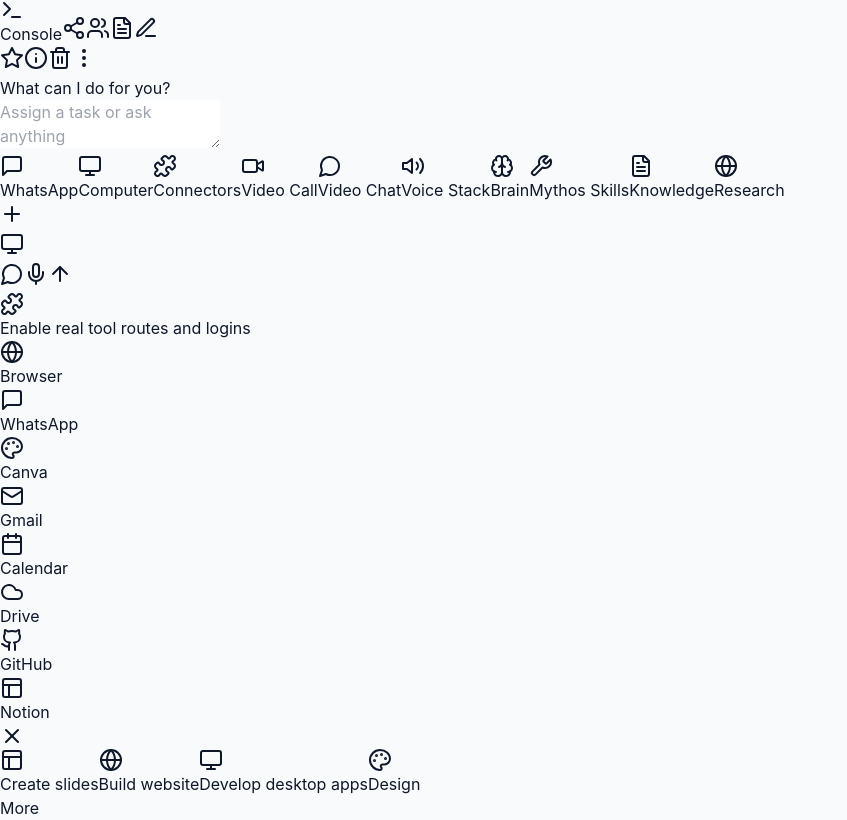
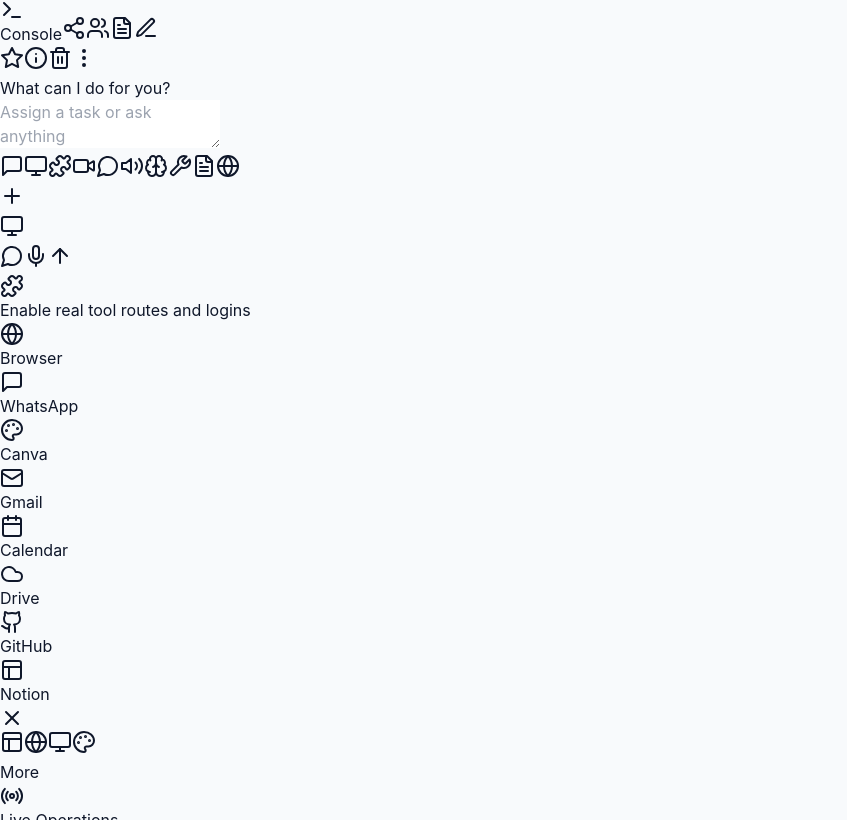
Before and after one commit to silva2kand/hermsdesk-manus, a React (Vite) app: page / in a window 1280 px wide. Shown: the part 1400-2220 px from the top of the page, without its empty margins (0-847 px from the left). Built offline with nearby package versions, Linux system fonts and the light colour scheme.

Commit message:
Make dashboard prompt actions icon only

```diff
--- a/src/components/LandingPage.tsx
+++ b/src/components/LandingPage.tsx
@@ -38,10 +38,11 @@
 const ToolButton = ({ label, icon: Icon, onClick }: any) => (
   <button
     onClick={onClick}
-    className="flex items-center space-x-2 px-4 py-2 bg-white border border-gray-100 rounded-2xl text-xs font-bold text-gray-700 hover:bg-gray-50 transition-all shadow-sm"
+    className="w-9 h-9 flex items-center justify-center bg-white border border-gray-100 rounded-xl text-gray-500 hover:text-gray-950 hover:bg-gray-50 transition-all shadow-sm shrink-0"
+    title={label}
+    aria-label={label}
   >
-    <Icon className="w-3.5 h-3.5 text-gray-400" />
-    <span>{label}</span>
+    <Icon className="w-4 h-4" />
   </button>
 );
 
@@ -176,7 +177,7 @@
               />
             </div>
 
-            <div className="px-6 pb-3 flex items-center gap-2 overflow-x-auto">
+            <div className="px-6 pb-3 flex items-center gap-1.5 overflow-x-auto">
               <ToolButton label="WhatsApp" icon={MsgIcon} onClick={composeWhatsApp} />
               <ToolButton label="Computer" icon={Monitor} onClick={onOpenComputer} />
               <ToolButton label="Connectors" icon={Puzzle} onClick={onOpenConnectors} />
@@ -213,12 +214,16 @@
                 </div>
 
                 {activeConnectorsCount > 0 && (
-                  <div className="flex items-center space-x-0.5 px-3 py-1.5 bg-gray-50 rounded-2xl border border-gray-100">
+                  <button
+                    onClick={onOpenConnectors}
+                    className="relative flex items-center space-x-0.5 px-2 py-1.5 bg-gray-50 rounded-xl border border-gray-100 hover:bg-gray-100 transition-all"
+                    title={`${activeConnectorsCount} active tool routes`}
+                    aria-label={`${activeConnectorsCount} active tool routes`}
+                  >
                      <div className="w-2.5 h-2.5 bg-blue-500 rounded-full" />
                      <div className="w-2.5 h-2.5 bg-green-500 rounded-full" />
                      <div className="w-2.5 h-2.5 bg-red-500 rounded-full" />
-                     <span className="text-[10px] font-black text-gray-400 ml-1.5">+{activeConnectorsCount}</span>
-                  </div>
+                  </button>
                 )}
 
                 <button onClick={onOpenComputer} className="p-2 text-gray-400 hover:text-gray-900 hover:bg-gray-50 rounded-xl transition-all" title="My Computer">
```
